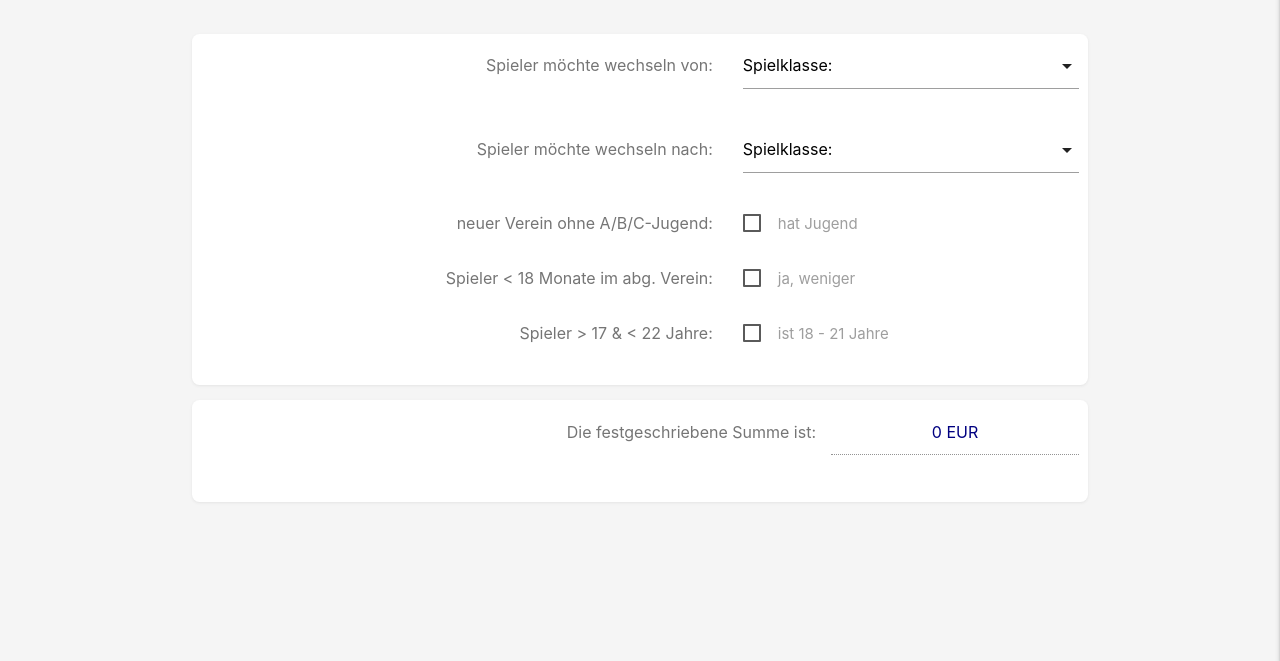
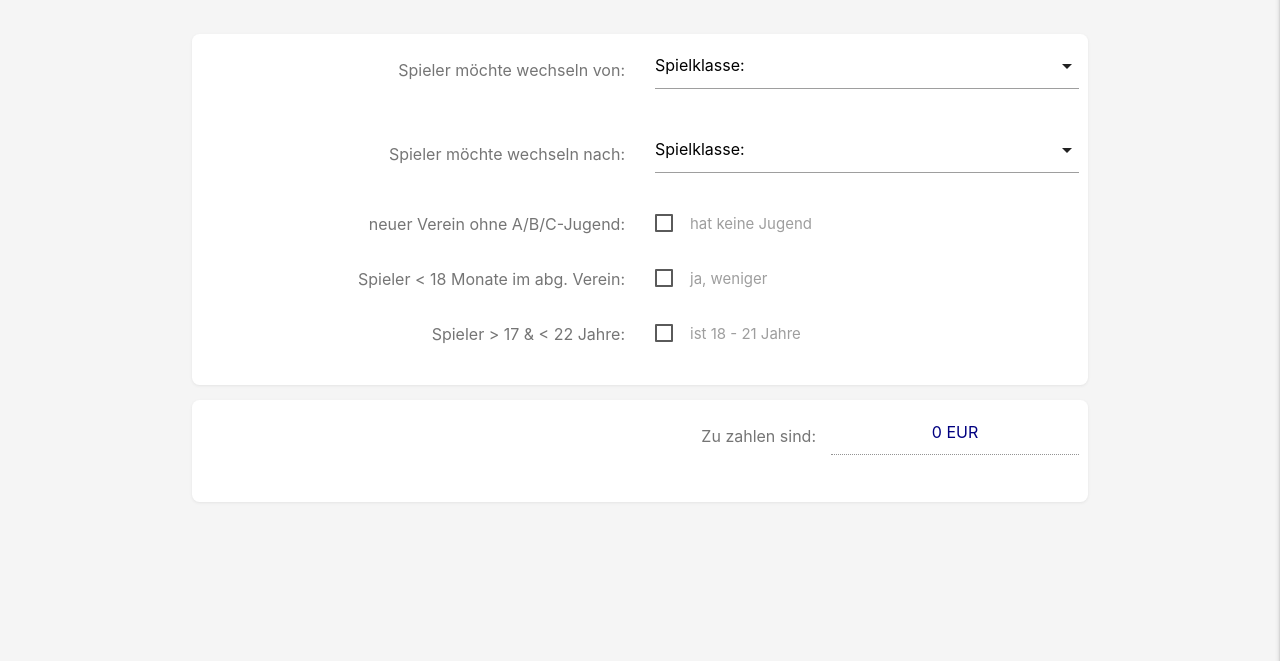
Before and after one commit to mheob/training-compensation, a website: page app/index.html in a window 1280 px wide. Shown: the part 139-800 px from the top of the page. Drawn offline with Linux system fonts and the light colour scheme.

Commit message:
Add manifest.json

```diff
--- a/app/css/styles.css
+++ b/app/css/styles.css
@@ -4,7 +4,6 @@
   --title: #000080;
 }
 
-/* layout styles */
 nav {
   border-bottom: 0.5rem solid var(--title);
   background: var(--background);
@@ -27,6 +26,7 @@ nav a img {
 
 nav .sidenav-trigger {
   margin: 0;
+  cursor: pointer;
 }
 
 .main-title {
@@ -53,7 +53,7 @@ nav .sidenav-trigger {
 .result {
   flex: 1;
   display: flex;
-  align-items: baseline;
+  align-items: center;
   justify-content: space-between;
   margin-bottom: 2rem;
 }
@@ -63,12 +63,12 @@ nav .sidenav-trigger {
   padding-right: 1rem;
   font-size: 16px;
   text-align: right;
-  flex: 60%;
+  flex: 1;
 }
 
 .choice-value,
 .result-description {
-  flex: 40%;
+  flex: 1;
   padding-left: 1rem;
 }
 
--- a/app/index.html
+++ b/app/index.html
@@ -4,6 +4,9 @@
     <meta name="viewport" content="width=device-width, initial-scale=1.0" />
     <meta http-equiv="X-UA-Compatible" content="ie=edge" />
     <title>Rechner für Vereinswechsel-Entschädigung</title>
+
+    <link rel="shortcut icon" href="img/favicon.ico" type="image/x-icon" />
+    <link rel="manifest" href="/manifest.json" />
 
     <link type="text/css" href="/css/materialize.min.css" rel="stylesheet" />
     <link href="https://fonts.googleapis.com/icon?family=Material+Icons" rel="stylesheet" />
@@ -102,7 +105,7 @@
             <div class="choice-value">
               <label>
                 <input name="juniors" type="checkbox" /><!-- TODO: if checked the SUM is BASE PRICE plus 50% -->
-                <span>hat Jugend</span>
+                <span>hat keine Jugend</span>
               </label>
             </div>
           </div>
@@ -140,7 +143,7 @@
           <div class="result">
             <div class="result-description">
               <!-- TODO: add title tag -->
-              Die festgeschriebene Summe ist:
+              Zu zahlen sind:
             </div>
             <div class="result-value">
               <!-- TODO: calculate the price -->
```
Also changed, not shown: app/img/icons/tsg-irlich-logo-128.png (added), app/img/icons/tsg-irlich-logo-144.png (added), app/img/icons/tsg-irlich-logo-152.png (added), app/img/icons/tsg-irlich-logo-192.png (added), app/img/icons/tsg-irlich-logo-384.png (added), app/img/icons/tsg-irlich-logo-512.png (added), app/img/icons/tsg-irlich-logo-72.png (added), app/img/icons/tsg-irlich-logo-96.png (added), app/manifest.json (added).
